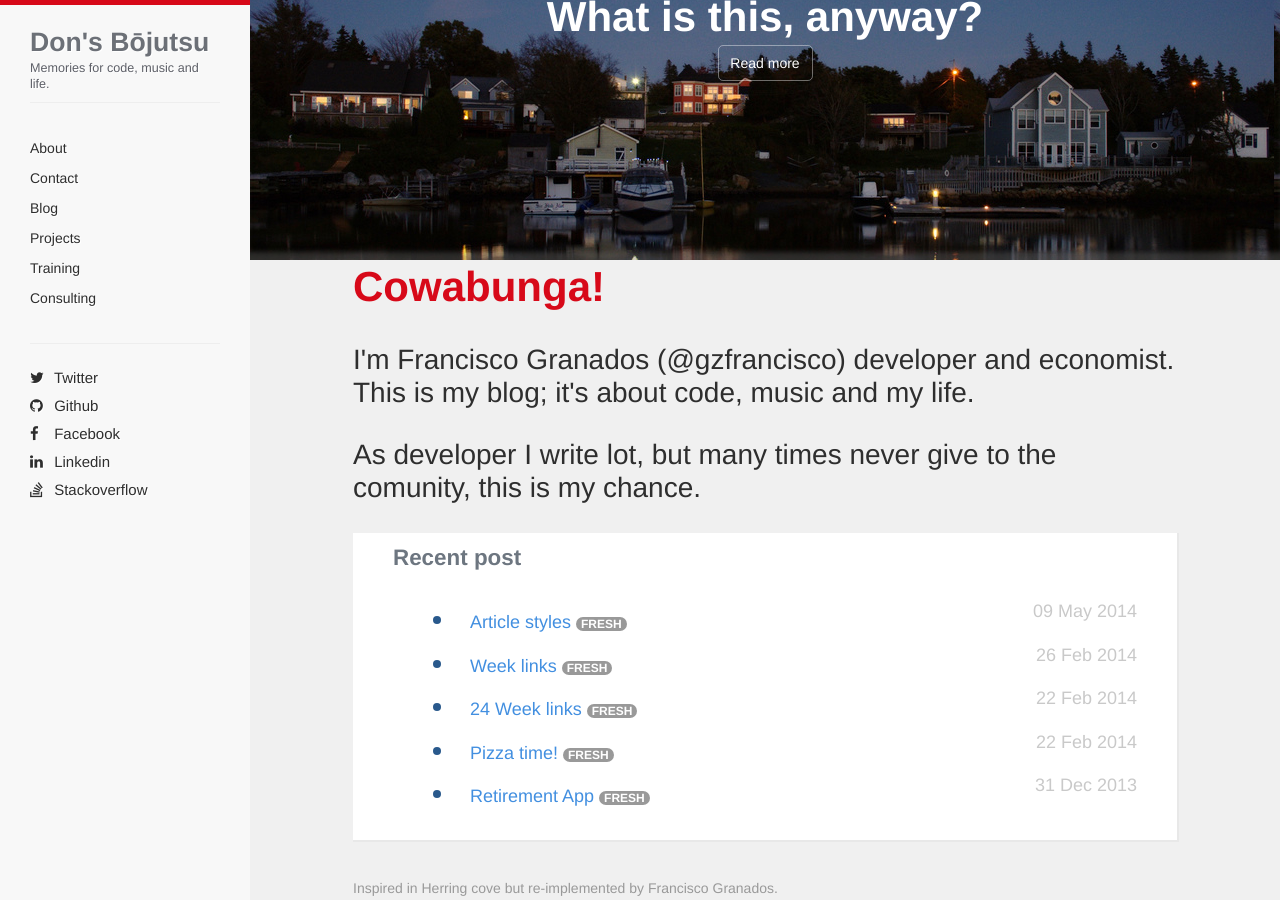
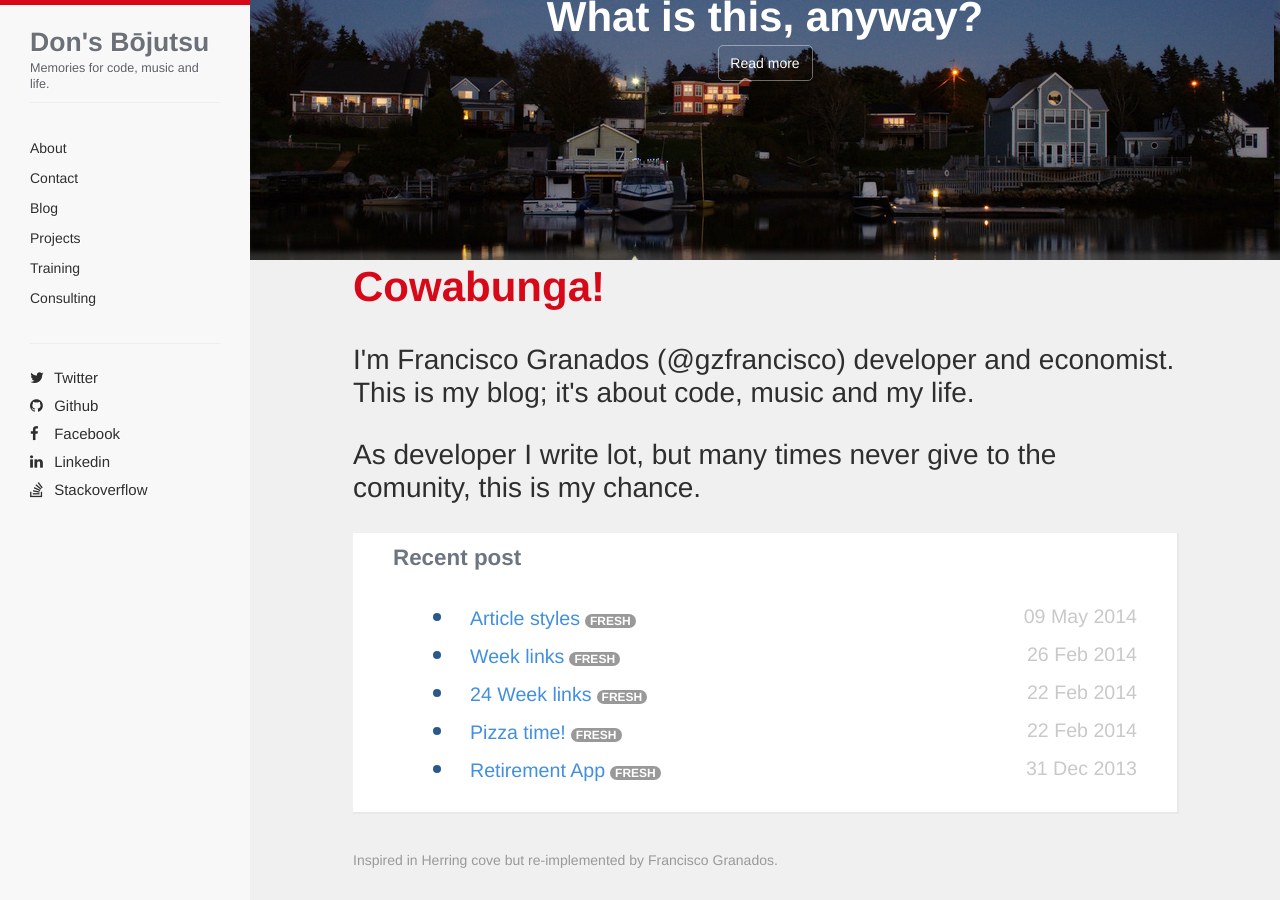
Before and after one commit to gzfrancisco/gzfrancisco.github.io, a Jekyll site: the page built from index.html, in a window 1280 px wide and 900 px high, scrolled down 195 px. Built offline with Jekyll 4.4.1, drawn with Linux system fonts in a browser that asks for light colours; nearby versions of some CDN libraries; Markdown is read by kramdown in place of the engine named in the settings; comment, search, counter and statistics services are not loaded; after the commit the page ends 1067 px from its top, so only the background shows below that.

Commit message:
Fix style properties

```diff
--- a/css/_sass/main.sass
+++ b/css/_sass/main.sass
@@ -55,8 +55,9 @@
               color: #29598C
               width: 100%
               margin: 10px 0px
+              line-height: 1em
               a
-                font-size: 18px
+                font-size: 0.7em
                 font-weight: 500
                 line-height: 19px
                 color: #428FE0
@@ -76,8 +77,7 @@
                 color: #c9c9c9
                 text-shadow: 1px 1px #fff
                 font-weight: 100
-                font-size: 18px
-                line-height: 19px
+                font-size: 0.7em
       footer
         @include box-sizing(border-box)
         width: 80%
--- a/css/main.css
+++ b/css/main.css
@@ -231,9 +231,10 @@
           html body section article #recent-post ul li {
             color: #29598c;
             width: 100%;
-            margin: 10px 0px; }
+            margin: 10px 0px;
+            line-height: 1em; }
             html body section article #recent-post ul li a {
-              font-size: 18px;
+              font-size: 0.7em;
               font-weight: 500;
               line-height: 19px;
               color: #428fe0; }
@@ -253,8 +254,7 @@
               color: #c9c9c9;
               text-shadow: 1px 1px white;
               font-weight: 100;
-              font-size: 18px;
-              line-height: 19px; }
+              font-size: 0.7em; }
     html body section footer {
       -webkit-box-sizing: border-box;
       -moz-box-sizing: border-box;
@@ -280,9 +280,13 @@
       html body section article p {
         font-size: 1em; }
       html body section article #recent-post {
-        padding: 10px 20px; }
+        padding: 10px 10px; }
         html body section article #recent-post ul {
           padding: 0;
           list-style: none; }
+          html body section article #recent-post ul li a {
+            font-size: 0.5em; }
+          html body section article #recent-post ul li time {
+            font-size: 0.5em; }
     html body section footer {
       font-size: 0.6em; } }
```
Also changed, not shown: css/_sass/main_phone.sass (+6 -1 lines).
